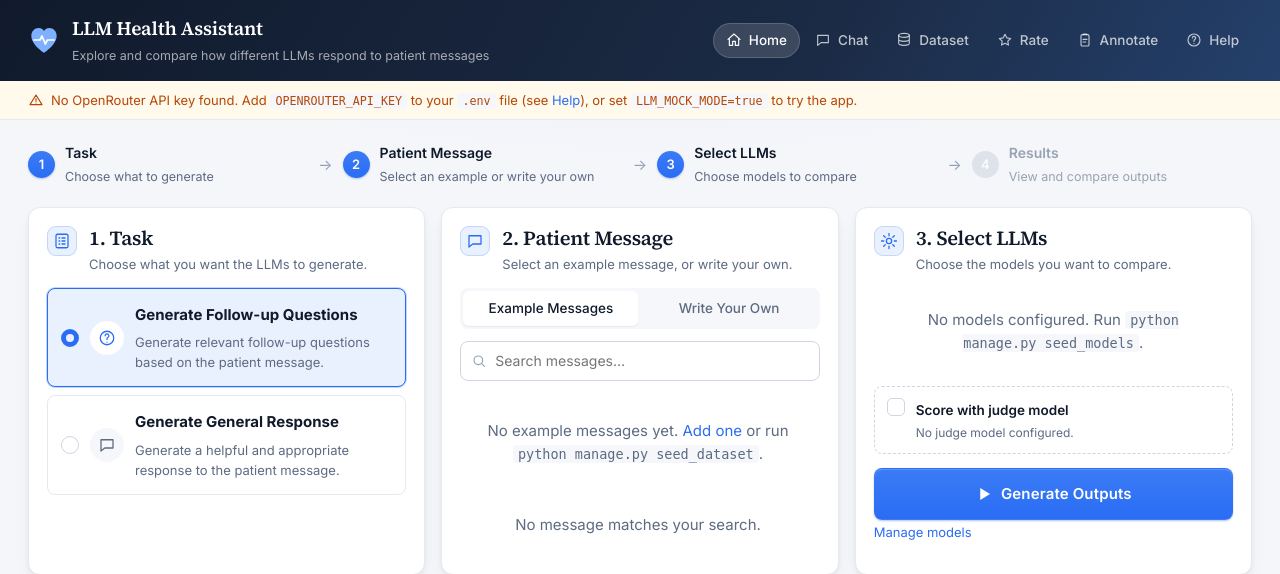
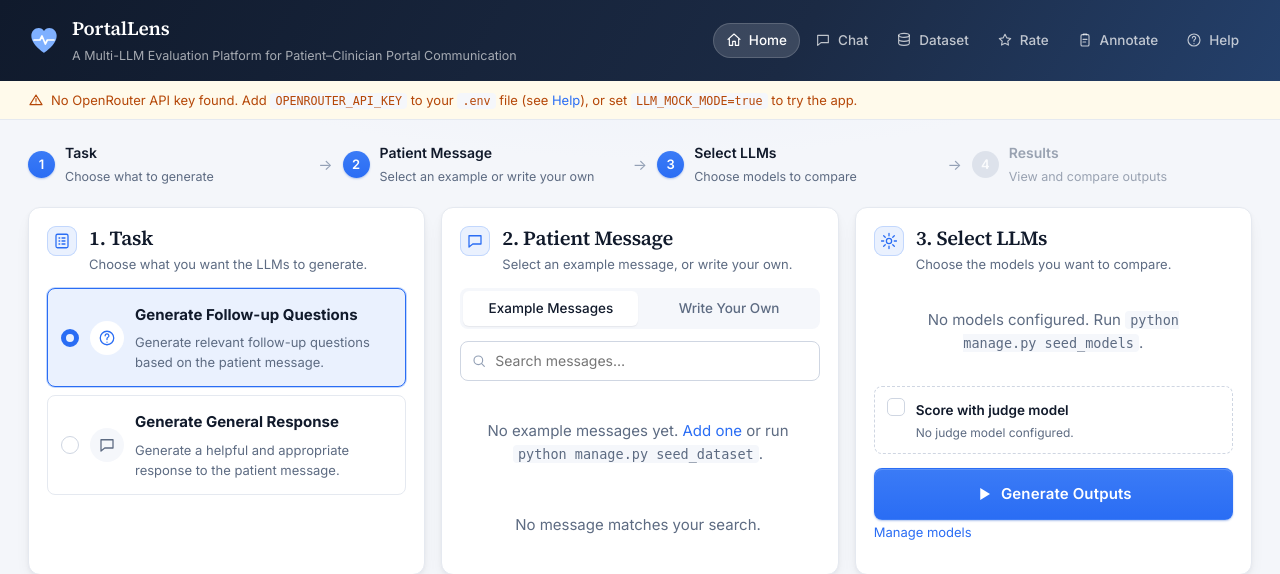
Before and after one commit to LubnaZLamia/LLM_COMPARISON, a Django app: page / in a window 1280 px wide. Shown: the top 574 px of the page. Run offline with Django 5.2, Linux system fonts and the light colour scheme; data that the repository does not hold is empty.

Commit message:
Rename interface to PortalLens

```diff
--- a/config/settings.py
+++ b/config/settings.py
@@ -1,5 +1,5 @@
 """
-Django settings for the LLM Health Assistant project.
+Django settings for the PortalLens project.
 
 All secrets / tunables are read from a `.env` file in the project root.
 Copy `.env.example` to `.env` and fill in your OpenRouter key.
--- a/templates/base.html
+++ b/templates/base.html
@@ -3,7 +3,7 @@
 <head>
   <meta charset="utf-8">
   <meta name="viewport" content="width=device-width, initial-scale=1">
-  <title>{% block title %}LLM Health Assistant{% endblock %}</title>
+  <title>{% block title %}PortalLens{% endblock %}</title>
   <link rel="preconnect" href="https://fonts.googleapis.com">
   <link href="https://fonts.googleapis.com/css2?family=Inter:wght@400;450;500;600;700&family=Source+Serif+4:opsz,wght@8..60,400;8..60,600&display=swap" rel="stylesheet">
   <link rel="stylesheet" href="{% static 'css/app.css' %}?v=2">
@@ -17,8 +17,8 @@
         <path d="M9 24h9l3-6 5 12 3-6h10" fill="none" stroke="#fff" stroke-width="2.6" stroke-linecap="round" stroke-linejoin="round"/>
       </svg>
       <span>
-        <strong>LLM Health Assistant</strong>
-        <small>Explore and compare how different LLMs respond to patient messages</small>
+        <strong>PortalLens</strong>
+        <small>A Multi-LLM Evaluation Platform for Patient&ndash;Clinician Portal Communication</small>
       </span>
     </a>
     <nav class="nav">
--- a/templates/chat/chat.html
+++ b/templates/chat/chat.html
@@ -1,6 +1,6 @@
 {% extends "base.html" %}
 {% load static marks %}
-{% block title %}{% if conversation %}{{ conversation.title }} · {% endif %}Chat · LLM Health Assistant{% endblock %}
+{% block title %}{% if conversation %}{{ conversation.title }} · {% endif %}Chat · PortalLens{% endblock %}
 
 {% block content %}
 <div class="chat-shell">
--- a/templates/comparisons/compare.html
+++ b/templates/comparisons/compare.html
@@ -1,6 +1,6 @@
 {% extends "base.html" %}
 {% load outputs marks %}
-{% block title %}{% if run %}Run #{{ run.pk }} · {% endif %}LLM Health Assistant{% endblock %}
+{% block title %}{% if run %}Run #{{ run.pk }} · {% endif %}PortalLens{% endblock %}
 
 {% block content %}
 {% include "partials/stepper.html" %}
--- a/templates/core/help.html
+++ b/templates/core/help.html
@@ -1,5 +1,5 @@
 {% extends "base.html" %}
-{% block title %}Help · LLM Health Assistant{% endblock %}
+{% block title %}Help · PortalLens{% endblock %}
 
 {% block content %}
 <div class="page-head"><div><p class="eyebrow">Reference</p><h1>Help</h1><p>How to use the app, and what every number means.</p></div></div>
--- a/templates/dataset/form.html
+++ b/templates/dataset/form.html
@@ -1,5 +1,5 @@
 {% extends "base.html" %}
-{% block title %}{% if object %}Edit{% else %}Add{% endif %} message · LLM Health Assistant{% endblock %}
+{% block title %}{% if object %}Edit{% else %}Add{% endif %} message · PortalLens{% endblock %}
 
 {% block content %}
 <div class="page-head">
--- a/templates/dataset/list.html
+++ b/templates/dataset/list.html
@@ -1,5 +1,5 @@
 {% extends "base.html" %}
-{% block title %}Dataset · LLM Health Assistant{% endblock %}
+{% block title %}Dataset · PortalLens{% endblock %}
 
 {% block content %}
 <div class="page-head">
--- a/templates/ratings/done.html
+++ b/templates/ratings/done.html
@@ -1,6 +1,6 @@
 {% extends "base.html" %}
 {% load marks %}
-{% block title %}Ratings saved · LLM Health Assistant{% endblock %}
+{% block title %}Ratings saved · PortalLens{% endblock %}
 
 {% block content %}
 <div class="page-head">
--- a/templates/ratings/list.html
+++ b/templates/ratings/list.html
@@ -1,5 +1,5 @@
 {% extends "base.html" %}
-{% block title %}Rate · LLM Health Assistant{% endblock %}
+{% block title %}Rate · PortalLens{% endblock %}
 
 {% block content %}
 <div class="page-head">
--- a/templates/ratings/rate.html
+++ b/templates/ratings/rate.html
@@ -1,6 +1,6 @@
 {% extends "base.html" %}
 {% load outputs rating_extras %}
-{% block title %}Rate run #{{ run.pk }} · LLM Health Assistant{% endblock %}
+{% block title %}Rate run #{{ run.pk }} · PortalLens{% endblock %}
 
 {% block content %}
 <div class="page-head">
```
